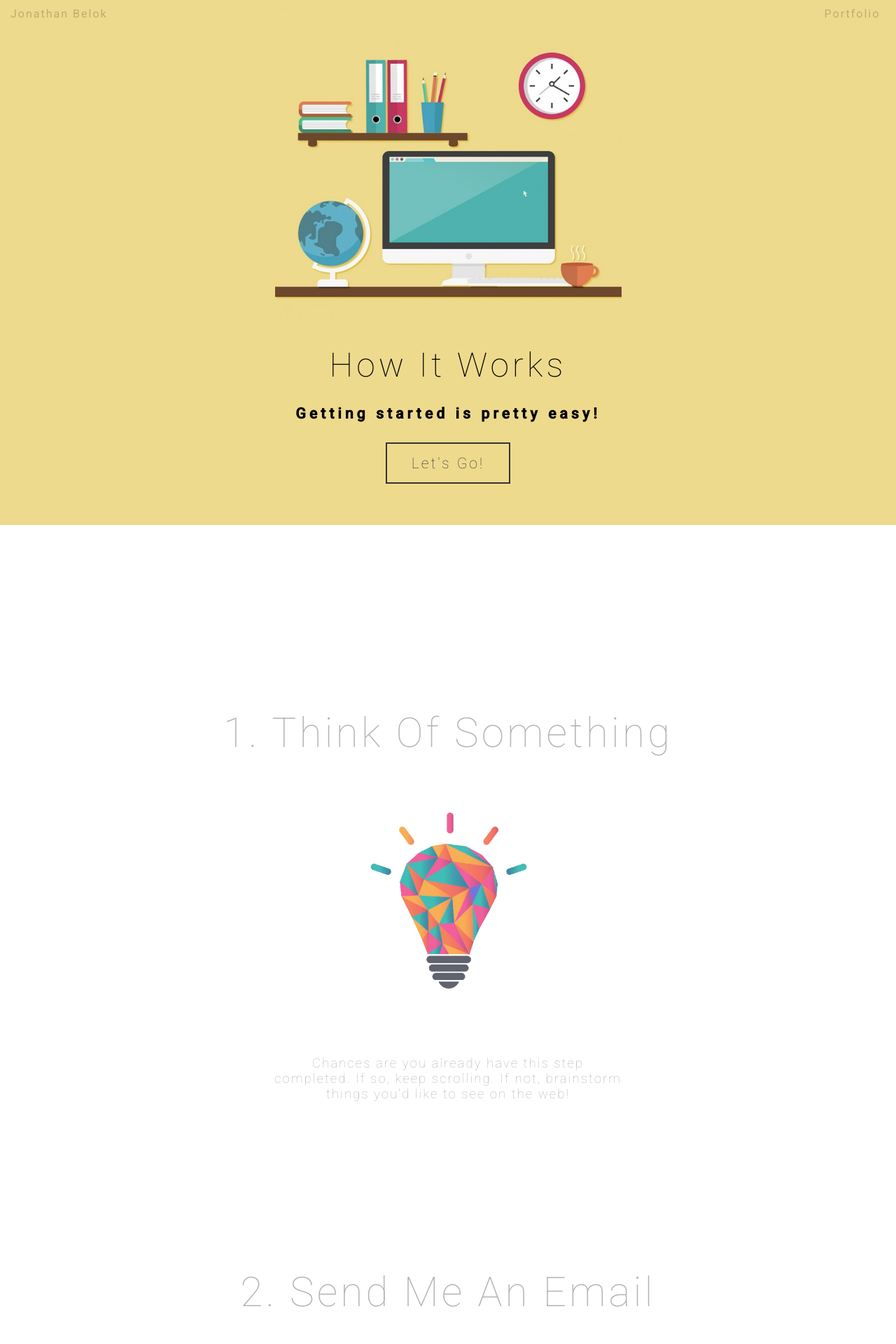
After one commit to nimsdev/nimsdev.github.io, a PHP site: page /how-it-works.html in a window 1280 px wide. The commit adds this page. Shown: the top 1920 px of the page at 70% size. Run offline with PHP 8.4, Linux system fonts and the light colour scheme; some libraries are stand-ins or nearby versions.

Commit message:
how it works

```diff
--- /dev/null
+++ b/how-it-works.css
@@ -0,0 +1,196 @@
+html, body{
+    padding:0 auto;
+    margin:0 auto;
+    font-family: 'Roboto', sans-serif;
+}
+
+div.topbar{
+   background-color:#EDDA8D;
+   background-color:transparent;
+    position:fixed;
+    z-index:9999;
+    width:100%;
+    height:45px;
+    top:0;
+}
+
+
+a.gogogo{
+    border:2px solid #333;
+    color:#333;
+    letter-spacing:3px;
+    font-size:16pt;
+    padding:15px 35px;
+    margin-top:20px;
+    cursor:pointer;
+    text-decoration:none;
+    transition: all .3s ease;
+    -webkit-transition: all .3s ease;
+    -moz-transition: all .3s ease;
+}
+
+
+a.gogogo:hover{
+    background-color:#333;
+    color:white;
+
+    transition: all .3s ease;
+    -webkit-transition: all .3s ease;
+    -moz-transition: all .3s ease;
+}
+
+
+a.gogogo:active{
+    position:relative;
+    top:5px;
+}
+
+.heading{
+/*    background:url(images/workspace.jpg) no-repeat;*/
+
+    background-color:#EDDA8D;
+
+    width:100%;
+    height:750px;
+    background-size: 15% 15%;
+    z-index:9;
+    position:fixed;
+}
+
+.heading img{
+    height:75%;
+    height:165%;
+    padding:0 auto;
+    margin:0 auto;
+    display:block;
+    z-index:99999;
+    position:relative;
+}
+
+.headingText{
+    font-size:36pt;
+    text-align:center;
+    font-weight:100;
+    letter-spacing:5px;
+    text-transform:capitalize;
+/*    padding-top:455px;*/
+    padding-top:145px;
+
+}
+
+.topbar a{
+    position:absolute;
+    padding-top:10px;
+    left:15px;
+    color:rgba(5,5,5,0.2);
+    letter-spacing:2px;
+    font-weight:400;
+    text-decoration:none;
+    cursor:pointer;
+    padding-bottom:2px;
+    border-bottom:1px solid transparent;
+    transition:all .3s ease;
+    -webkit-transition:all .3s ease;
+    -moz-transition:all .3s ease;
+}
+
+.topbar a:hover{
+    color:rgba(5,5,5,0.4);
+    border-bottom-color:rgba(5,5,5,0.4);
+
+    transition:all .3s ease;
+    -webkit-transition:all .3s ease;
+    -moz-transition:all .3s ease;
+}
+
+.topbar a:active{
+    position:absolute;
+    top:5px;
+}
+
+
+a.portfolio{
+    display:inline;
+   left:92%;
+}
+
+
+.content{
+    height:auto;
+    background-color:#FFFFFF;
+    top:750px;
+   color:#b5b5b5;
+     padding-top:55px;
+    position:relative;
+    z-index:999;
+    font-size:14pt;
+    letter-spacing:2px;
+}
+
+.content p{
+    width:500px;
+    font-weight:100;
+
+}
+
+.content h1{
+    font-size:44pt;
+    letter-spacing:4px;
+     padding-top:55px;
+    color:#b5b5b5;
+}
+
+.spaceheight{
+    height:450px;display:block;
+}
+
+.spaceheight2{
+    height:190px;display:block;
+}
+
+img.vec-bulb{
+    width:250px;
+    height:300px;
+    padding-bottom:45px;
+    opacity:0.75;
+}
+
+
+img.vec-envelope{
+    width:250px;
+    height:200px;
+    padding-bottom:45px;
+    opacity:0.75;
+}
+
+
+img.vec-clock{
+    width:300px;
+    height:300px;
+    padding-bottom:45px;
+    opacity:0.75;
+}
+
+
+a.mainlink{
+    letter-spacing:2px;
+    color:#ff406d;
+    text-decoration:none;
+    cursor:pointer;
+
+}
+
+a.mainlink:hover{
+    text-decoration:underline;
+}
+
+
+.footer{
+    background-color:#333;
+    height:1400px;
+    width:100%;
+    position:relative;
+    top:0;
+    margin:0 auto;
+    margin-top:0;
+}
--- /dev/null
+++ b/how-it-works.html
@@ -0,0 +1,184 @@
+<!DOCTYPE html>
+<html lang="en" class="no-js">
+   <head>
+      <meta charset="UTF-8" />
+      <meta http-equiv="X-UA-Compatible" content="IE=edge">
+      <meta name="viewport" content="width=device-width, initial-scale=1">
+      <title>Jonathan Belok | Ottawa Website Design &amp; Development</title>
+      <meta name="description" content="Website design and development by Jonathan Belok in Ottawa" />
+      <meta name="viewport" content="width=device-width, initial-scale=1.0, user-scalable=no">
+      <meta name="keywords" content="ottawa, ontario, website design, website development, graphic design, site, html, css, php, jonathan belok," />
+        <link rel="stylesheet" type="text/css" href="how-it-works.css">
+      <link rel="stylesheet" href="wow/css/libs/animate.css">
+      <link rel="stylesheet" href="wow/css/site.css">
+      <link rel="stylesheet" href="wow/css/animated.css">
+
+      <link rel="stylesheet" href="https://maxcdn.bootstrapcdn.com/font-awesome/4.5.0/css/font-awesome.min.css">
+      <link href='https://fonts.googleapis.com/css?family=Roboto:400,100,300,500' rel='stylesheet' type='text/css'>
+      <link href='https://fonts.googleapis.com/css?family=Cousine' rel='stylesheet' type='text/css'>
+      <script src="js/modernizr.custom.25376.js"></script>
+      <script src="//ajax.googleapis.com/ajax/libs/jquery/1.10.2/jquery.min.js"></script>
+      <script>
+         $(function() {
+           $('a[href*=#]:not([href=#])').click(function() {
+             if (location.pathname.replace(/^\//,'') == this.pathname.replace(/^\//,'') && location.hostname == this.hostname) {
+               var target = $(this.hash);
+               target = target.length ? target : $('[name=' + this.hash.slice(1) +']');
+               if (target.length) {
+                 $('html,body').animate({
+                   scrollTop: target.offset().top
+                 }, 1000);
+                 return false;
+               }
+             }
+           });
+         });
+      </script>
+
+   </head>
+
+<body>
+<div class="topbar">
+   <a href="http://www.jonathanbelok.com">Jonathan Belok</a>
+    <a class="portfolio" href="http://www.jonathanbelok.com/#popup2">Portfolio</a>
+</div>
+
+<div class="heading">
+<section class="wow fadeIn" data-wow-duration="1.5s" data-wow-delay="1s" style="margin:0 auto;">
+<img src="images/nolamp.jpg">
+    </section>
+
+<div class="headingText">
+ <section class="wow fadeInUp" data-wow-duration="1s" data-wow-delay="1.5s" style="margin:0 auto;">
+
+     <p> How It works</p>
+    <p style="font-size:16pt;text-transform:none;font-weight:bold;margin-top:-20px;">
+        Getting started is pretty easy!</p>
+        <a class="gogogo" href="#down">Let's Go!</a>
+
+
+    </section>
+
+
+</div>    <!-- heading text -->
+
+
+</div>    <!--heading--->
+
+
+
+
+<div class="content">
+    <h1 id="down"></h1>
+<center>
+
+<section class="wow fadeInUp" data-wow-duration="1.5s" data-wow-delay=".5s" style="margin:0 auto;">
+<h1>
+1. Think Of Something
+</h1>
+
+
+<img src="vectors/poly-bulb.png" class="vec-bulb">
+
+
+    <p>Chances are you already have this step completed. If so, keep scrolling. If not, brainstorm things you'd like to see on the web! </p>
+ </section>
+
+
+<div class="spaceheight"></div>
+
+ <section class="wow fadeInUp" data-wow-duration="1.5s" data-wow-delay="1.5s" style="margin:0 auto;">
+<h1>
+2. Send Me An Email
+</h1>
+
+
+<img src="vectors/envelope.png" class="vec-envelope">
+
+
+     <p>You can click <a class="mainlink" href="http://jonathanbelok.com/#popup3">here</a> to bring up my contact form. In the 'message' box, let me know what you want. Please be as detailed as possible. If you already have a mockup, designs, or examples of what you want in hand, upload the images <a class="mainlink" href="http://imgur.com/" target="_blank">using this site</a>. Your email will be sent to jon@jonathanbelok.com.</p>
+ </section>
+
+
+
+
+<div class="spaceheight"></div>
+
+ <section class="wow fadeInUp" data-wow-duration="1.5s" data-wow-delay="1.5s" style="margin:0 auto;">
+<h1>
+3. Chatting
+</h1>
+
+
+<img src="vectors/chat.png" class="vec-clock">
+
+
+     <p>I will respond to you within a day after receiving your email. I'll ask a question or two depending on the content of your email. </p>
+
+     <p>During this time, we'll send e few emails back and forth detailing the site you want. After that, I will come up with a mockup and a quote. </p>
+
+     <p>
+     Before I start the site, we can meet in person and go over the minor details before I start working on your site.
+     </p>
+ </section>
+
+
+
+
+<div class="spaceheight"></div>
+<div class="spaceheight2"></div>
+
+ <section class="wow fadeInUp" data-wow-duration="1.5s" data-wow-delay="1.5s" style="margin:0 auto;">
+<h1>
+4. Sit Back &amp; Relax
+</h1>
+
+
+<img src="vectors/relax.png" class="vec-clock">
+
+
+     <p>That's it! Your work is D-O-N-E! The rest is up to me. Your site will be up and running in no time!
+     </p>
+ </section>
+
+
+
+</center>
+<div class="spaceheight"></div>
+<!--<div class="spaceheight2"></div> -->
+
+
+
+<!--<div class="footer">
+
+
+
+</div>   -->
+
+
+</div>
+
+
+
+
+  <script src="wow/dist/wow.min.js"></script>
+      <script>
+         wow = new WOW(
+           {
+             animateClass: 'animated',
+             offset:       100,
+             callback:     function(box) {
+               console.log("WOW: animating <" + box.tagName.toLowerCase() + ">")
+             }
+           }
+         );
+         wow.init();
+         document.getElementById('moar').onclick = function() {
+           var section = document.createElement('section');
+           section.className = 'section--purple wow fadeInDown';
+           this.parentNode.insertBefore(section, this);
+         };
+      </script>
+</body>
+
+</html>
--- a/index.html
+++ b/index.html
@@ -27,6 +27,8 @@
       <div id="perspective" class="perspective effect-moveleft">
          <div class="container">
             <div class="mcbox">
+                <a class="howitworks" href="how-it-works.html">Client Process</a>
+
                <div class="wrapper">
                   <audio id="music" preload="true">
                      <source src="audio/track.mp3">
```
Also changed, not shown: main.css (+40 -0 lines), images/nolamp.jpg (added), images/workspace.jpg (added), images/workspace.png (added), vectors/chat.jpg (added), vectors/chat.png (added), vectors/clock.jpg (added), vectors/clock.png (added), vectors/envelope.jpg (added), vectors/envelope.png (added), vectors/poly-bulb.jpg (added), vectors/poly-bulb.png (added), vectors/relax.jpg (added), vectors/relax.png (added).
